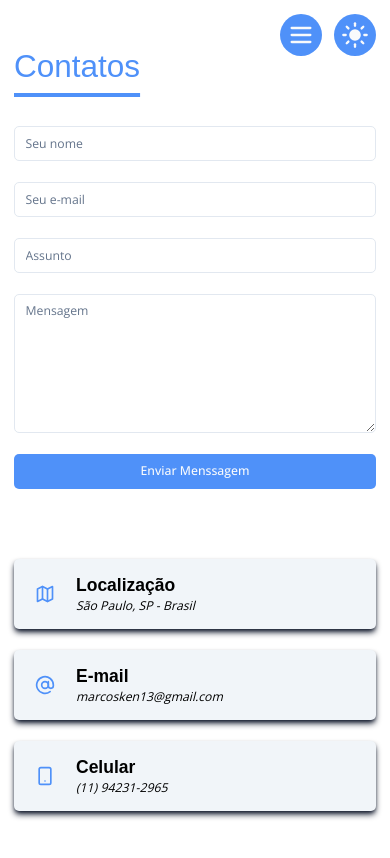
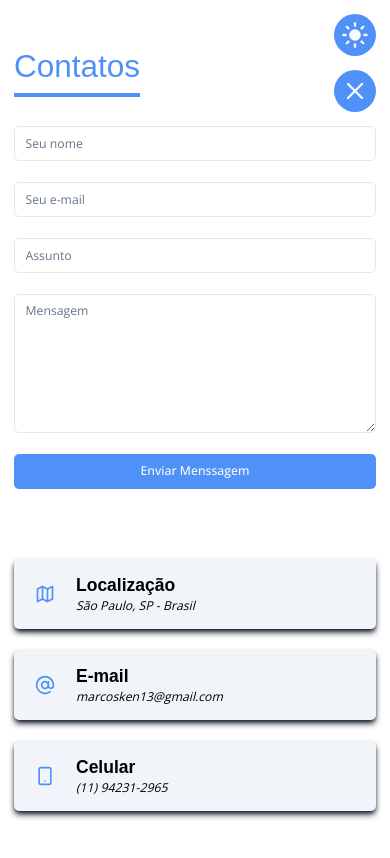
Before and after one commit to kenmarcos/my-website, a Next.js app: page /contacts in a window 390 px wide. Built offline with nearby package versions, Linux system fonts and the light colour scheme.

Commit message:
feat: add animation to buttons

```diff
--- a/src/app/components/sidebar/Sidebar.tsx
+++ b/src/app/components/sidebar/Sidebar.tsx
@@ -32,12 +32,24 @@ const Sidebar = () => {
       </aside>
 
       <Button
-        className="fixed z-10 h-12 w-12 p-2 right-[68px] top-4 rounded-full bg-primary md:hidden"
+        className="fixed h-12 w-12 p-2 right-4 top-20 rounded-full bg-primary md:hidden"
         onClick={handleSidebarShow}
         title="Menu"
+        size="icon"
       >
-        {!isShow && <LuMenu size={28} />}
-        {isShow && <LuX size={28} />}
+        <LuMenu
+          size={28}
+          className={`transition-all ${
+            isShow ? "rotate-0 scale-100" : "-rotate-90 scale-0"
+          } `}
+        />
+
+        <LuX
+          size={28}
+          className={`absolute transition-all ${
+            isShow ? "rotate-90 scale-0" : "rotate-0 scale-100"
+          } `}
+        />
       </Button>
     </>
   );
--- a/src/app/components/sidebar/components/sidebarActions/SidebarActions.tsx
+++ b/src/app/components/sidebar/components/sidebarActions/SidebarActions.tsx
@@ -24,9 +24,19 @@ const SidebarActions = ({
   return (
     <section className={collapseButtonClassName}>
       <Button variant="ghost" className="px-0" onClick={handleSidebarCollapse}>
-        {!isCollapsed && <LuChevronsLeft size={32} />}
+        <LuChevronsLeft
+          size={28}
+          className={`duration-700 ${
+            isCollapsed ? "rotate-0 scale-100" : "-rotate-90 scale-0"
+          } `}
+        />
 
-        {isCollapsed && <LuChevronsRight size={32} />}
+        <LuChevronsRight
+          size={28}
+          className={`absolute duration-700 ${
+            isCollapsed ? "rotate-90 scale-0" : "rotate-0 scale-100"
+          } `}
+        />
       </Button>
     </section>
   );
```
